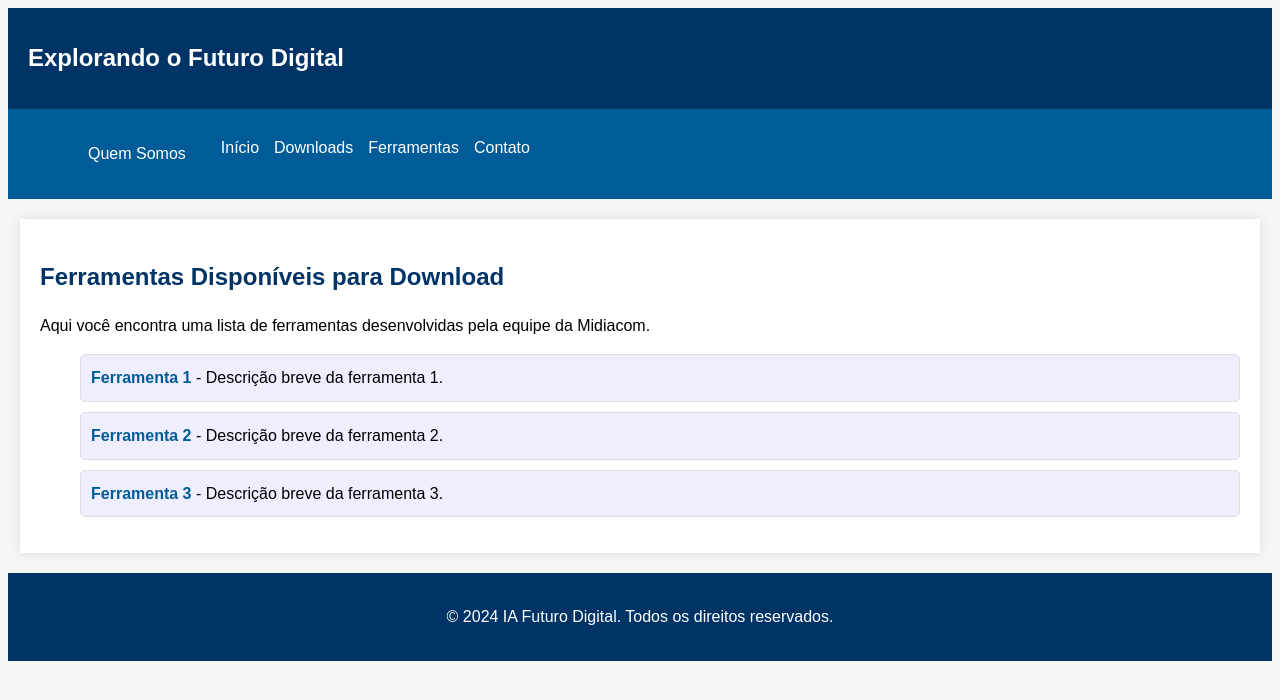
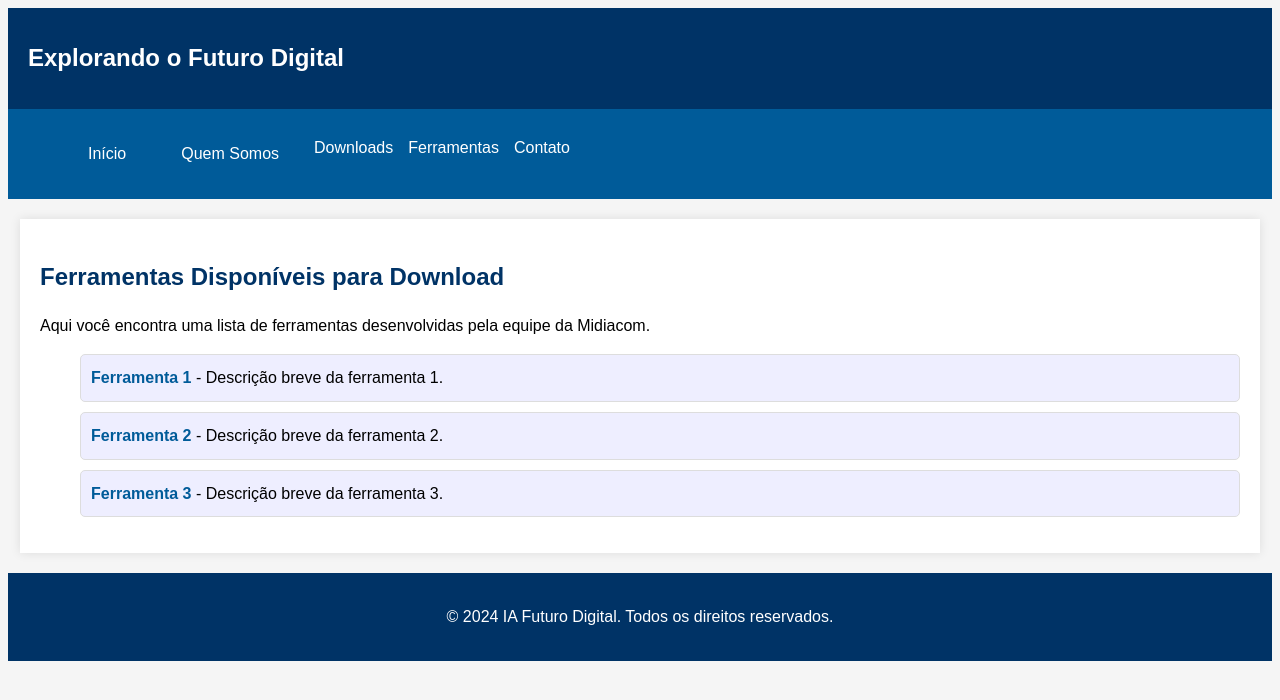
Before and after one commit to IA-Futuro-Digital/IA-Futuro-Digital.github.io, a plain HTML site: page index.html in a window 1280 px wide. Drawn offline with Linux system fonts and the light colour scheme.

Commit message:
Update index.html criando links

```diff
--- a/index.html
+++ b/index.html
@@ -20,15 +20,20 @@
             <li>
                 <!-- Menu suspenso -->
                 <div class="menu">
+                    <button><a href="https://ia-futuro-digital.github.io/">Início</a></button>
+                </div>
+            </li>
+            <li>
+                <!-- Menu suspenso -->
+                <div class="menu">
                     <button>Quem Somos</button>
                     <div class="menu-content">
                         <a href="#">Histórico</a>
-                        <a href="#">Objetivo</a>
+                        <a href="objetivo.html">Objetivo</a>
                         <a href="#">Contato</a>
                     </div>
                 </div>
             </li>
-            <li><a href="menu.html">Início</a></li>
             <li><a href="#">Downloads</a></li>
             <li><a href="#">Ferramentas</a></li>
             <li><a href="#">Contato</a></li>
```
